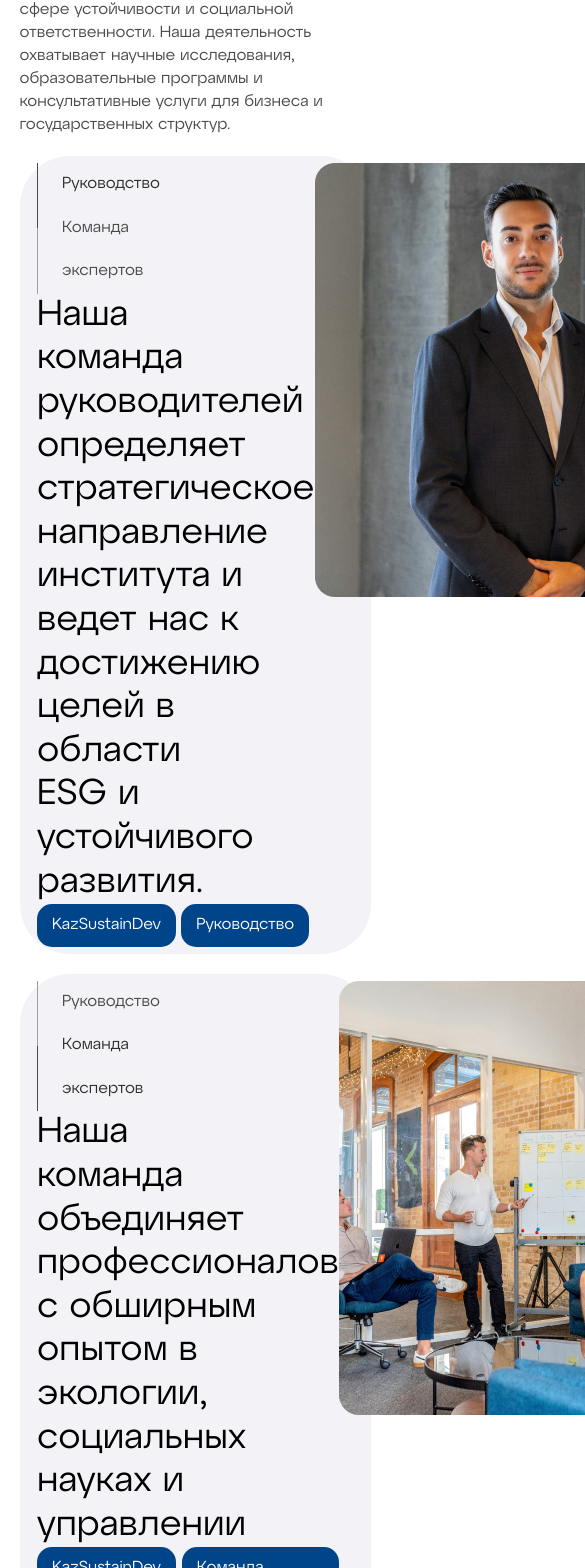
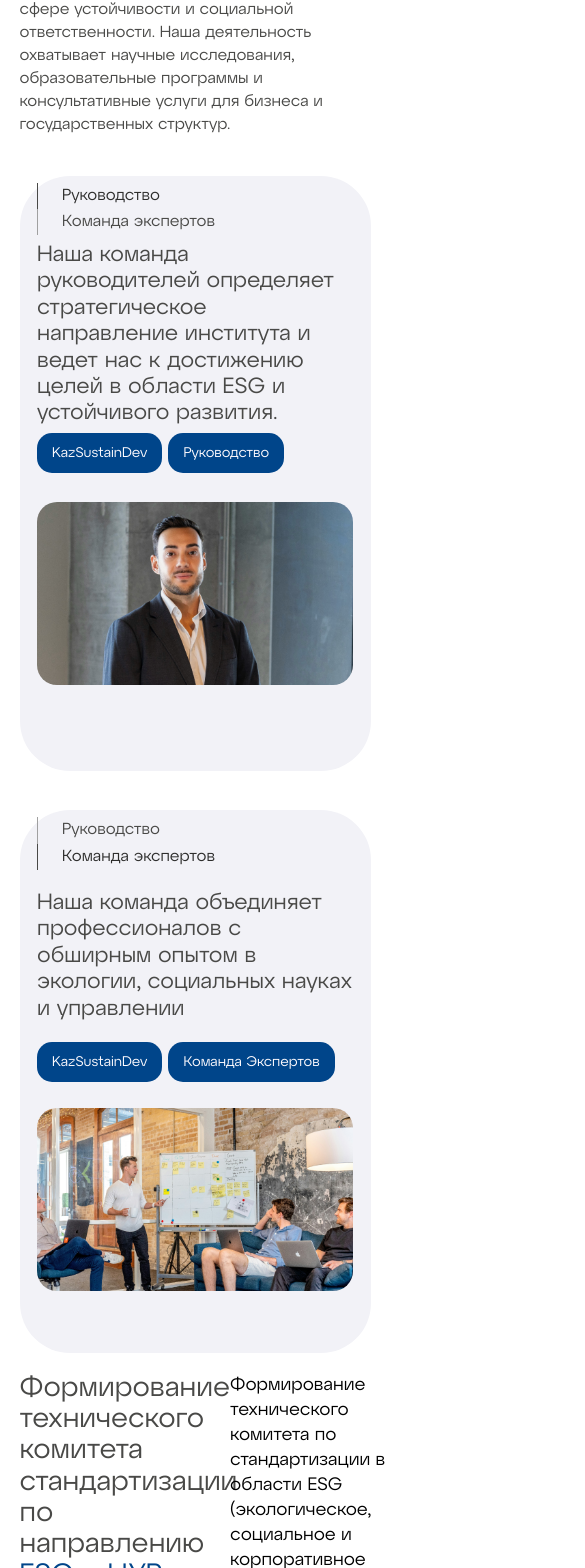
Before and after one commit to DonJuvn/kaz-sustain-dev, a React (Create React App) app: page / in a window 390 px wide. Shown: the part 1137-2705 px from the top of the page, 585 px wide, since content can reach past the window. Built offline with nearby package versions, Linux system fonts and the light colour scheme.

Commit message:
team and guide responsive

```diff
--- a/src/App.css
+++ b/src/App.css
@@ -259,16 +259,16 @@ body {
 }
 
 @media screen and (max-width: 768px) {
-   #potential{
+   #potential {
       padding-top: 10%;
    }
-   #potential .container{
+   #potential .container {
       width: 90%;
    }
-   .potential{
+   .potential {
       text-align: left;
    }
-   .potential p{
+   .potential p {
       font-size: 16px;
    }
 }
@@ -333,6 +333,7 @@ body {
    font-size: 36px;
    line-height: 43.6px;
    width: 75%;
+   color: #494947;
 }
 .team .info {
    display: flex;
@@ -350,6 +351,36 @@ body {
 .team .container {
    display: flex;
    flex-direction: row;
+}
+@media screen and (max-width: 768px) {
+   #team {
+      padding-top: 10%;
+   }
+   #team .team .container {
+      flex-wrap: wrap;
+      gap: 5%;
+   }
+   .team .left {
+      width: 100%;
+      height: 50%;
+   }
+   .team .left p {
+      width: 100%;
+      font-size: 22px;
+      line-height: 26.4px;
+   }
+   .team .left .info a {
+      font-size: 14px;
+   }
+   .team .right {
+      width: 100%;
+   }
+   .team .right img {
+      width: 100%;
+      height: 60%;
+      object-fit: cover;
+      border-radius: 20px;
+   }
 }
 
 /* guide */
@@ -411,6 +442,8 @@ body {
    font-size: 36px;
    line-height: 43.6px;
    width: 75%;
+   color: #494947;
+   font-weight: 400;
 }
 .guide1 .info {
    display: flex;
@@ -428,6 +461,38 @@ body {
 .guide1 .container {
    display: flex;
    flex-direction: row;
+}
+
+@media screen and (max-width: 768px) {
+   #guide {
+      padding-top: 10%;
+   }
+   #guide .guide1 .container {
+      flex-wrap: wrap;
+      gap: 5%;
+   }
+   .guide1 .left {
+      width: 100%;
+      height: 50%;
+   }
+   .guide1 .left p {
+      width: 100%;
+      font-size: 22px;
+      line-height: 26.4px;
+   }
+   .guide1 .left .info a {
+      font-size: 14px;
+   }
+   .guide1 .right {
+      width: 100%;
+   }
+   .guide1 .right img {
+      width: 100%;
+      height: 60%;
+      object-fit: cover;
+      object-position: top;
+      border-radius: 20px;
+   }
 }
 
 /* commitet */
```
